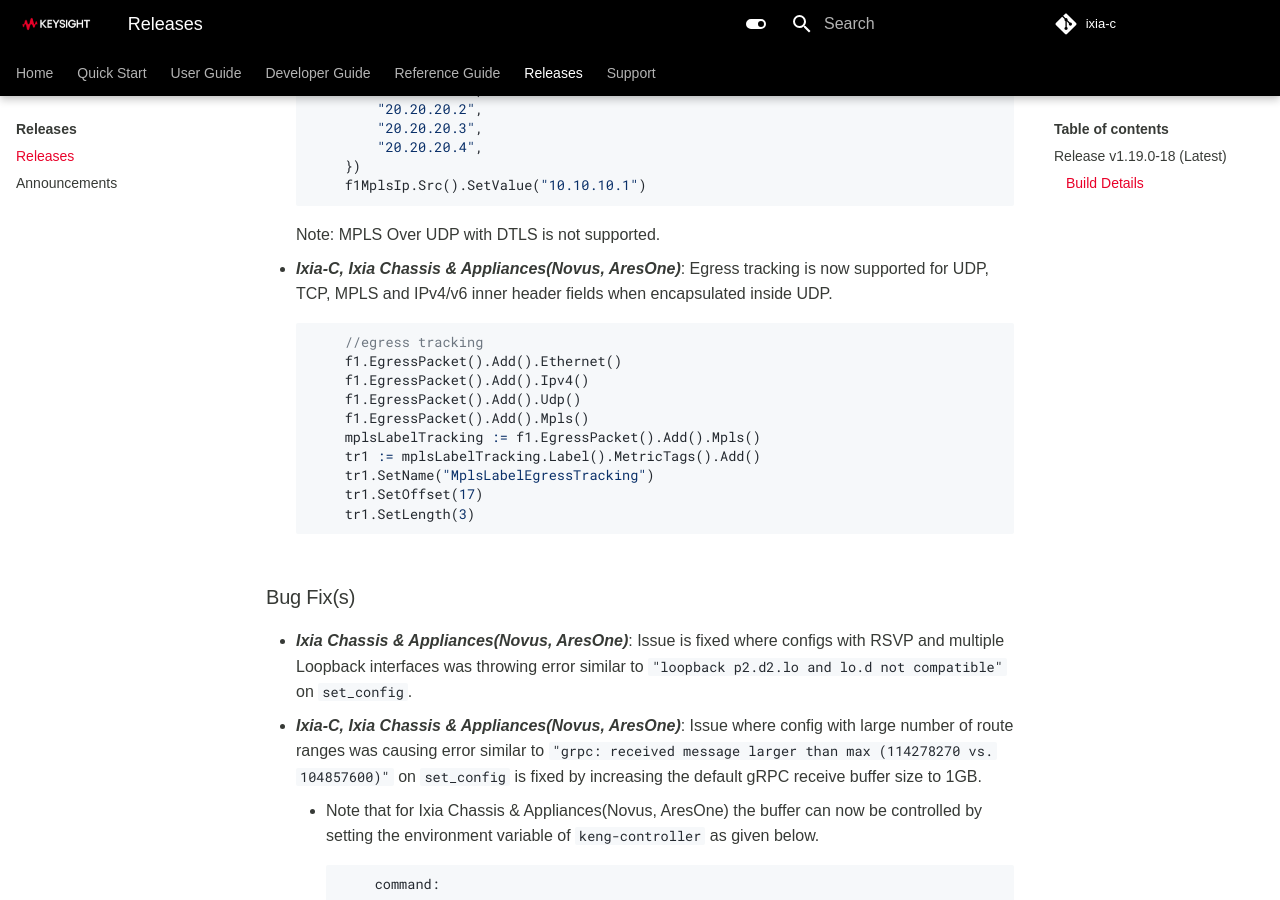
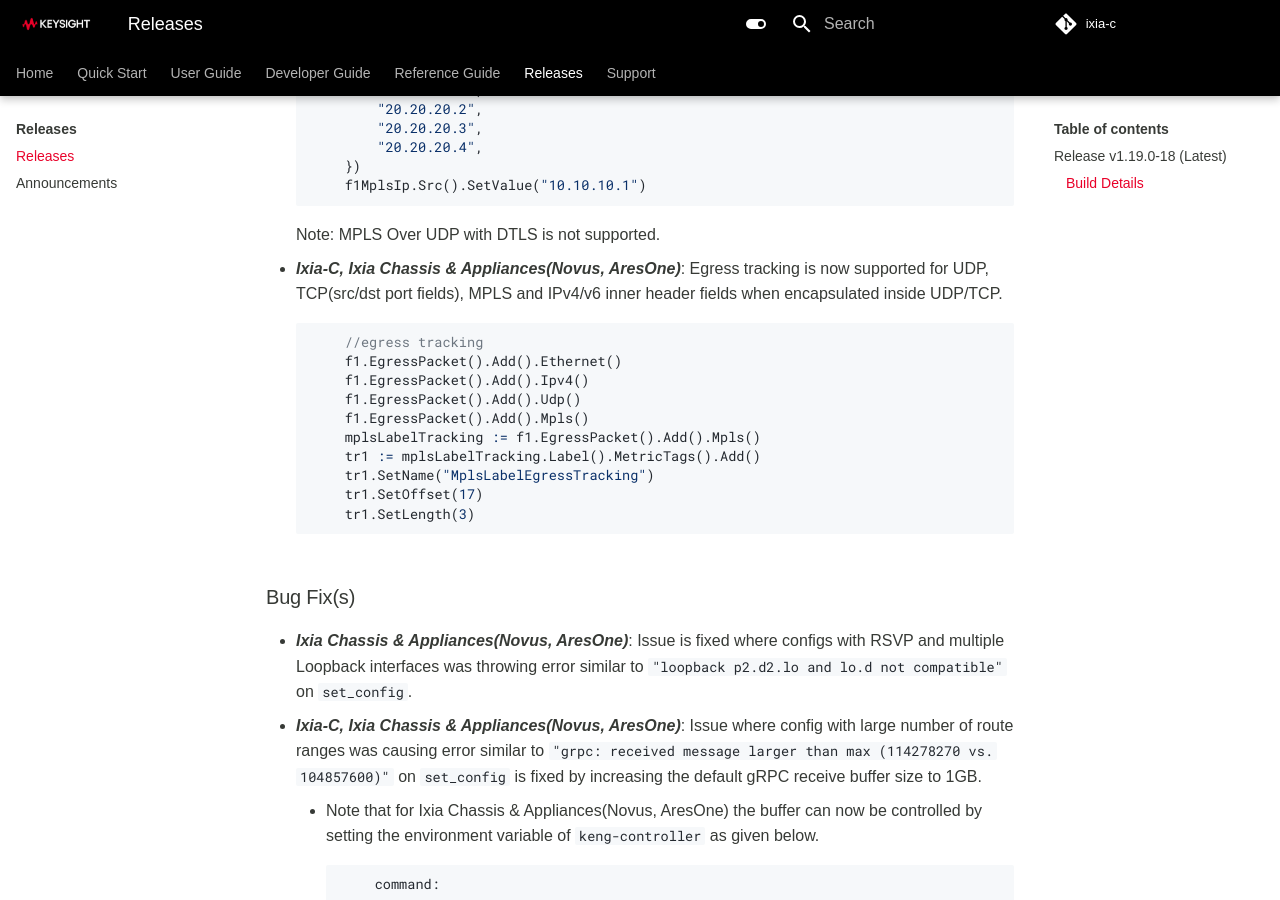
Before and after one commit to open-traffic-generator/ixia-c, an MkDocs documentation site: the page built from docs/releases.md, in a window 1280 px wide and 900 px high, scrolled down 1702 px. Built offline with MkDocs 1.6.1 and Material for MkDocs 9.7.7, drawn with Linux system fonts in a browser that asks for light colours; some web fonts are replaced; comment, search, counter and statistics services are not loaded.

Commit message:
Release v1.19.0-18

````diff
--- a/docs/releases.md
+++ b/docs/releases.md
@@ -67,7 +67,7 @@
     ```
     Note: MPLS Over UDP with DTLS is not supported.
 
-* <b><i>Ixia-C, Ixia Chassis & Appliances(Novus, AresOne)</i></b>: Egress tracking is now supported for UDP, TCP, MPLS and IPv4/v6 inner header fields when encapsulated inside UDP.
+* <b><i>Ixia-C, Ixia Chassis & Appliances(Novus, AresOne)</i></b>: Egress tracking is now supported for UDP, TCP(src/dst port fields), MPLS and IPv4/v6 inner header fields when encapsulated inside UDP/TCP.
     ```go
         //egress tracking
         f1.EgressPacket().Add().Ethernet()
````
Also changed, not shown: notes.md (+1 -1 lines).
